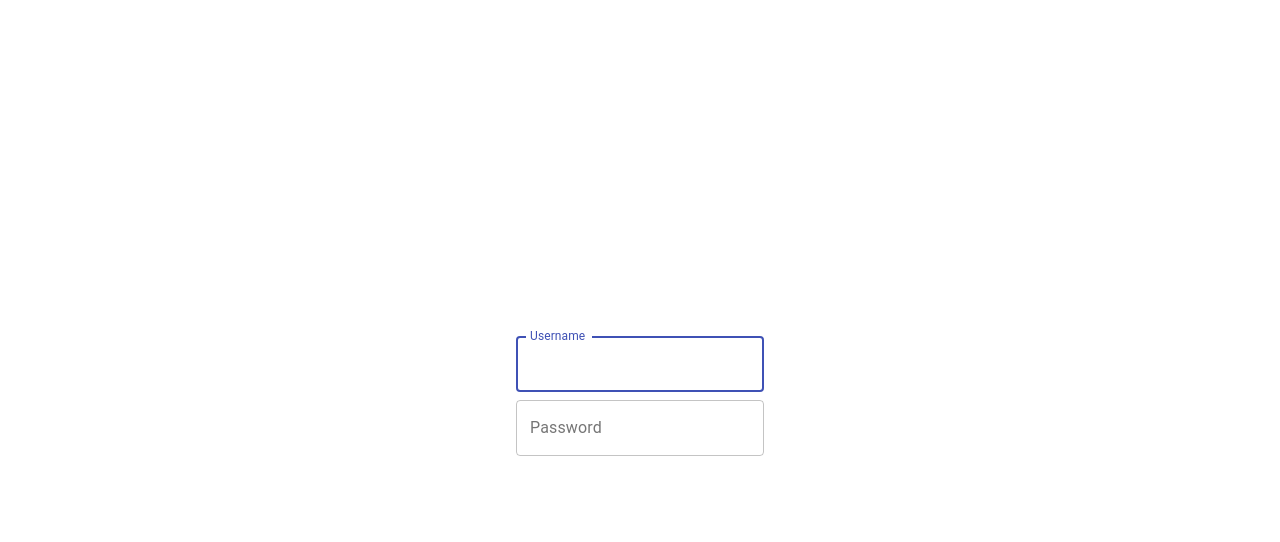
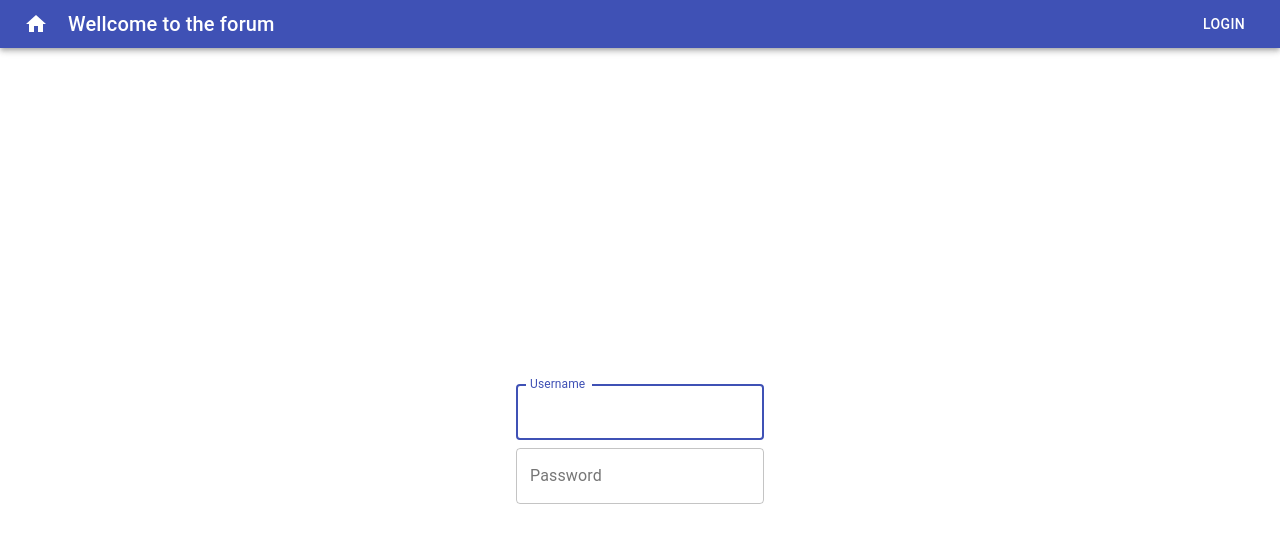
Before and after one commit to Leandrensen/react-generic-crud, a React (Create React App) app: page /login in a window 1280 px wide. Shown: the top 542 px of the page. Built offline with nearby package versions, Linux system fonts and the light colour scheme.

Commit message:
Header created

```diff
--- /dev/null
+++ b/src/components/Globales/Header.jsx
@@ -0,0 +1,45 @@
+import React from 'react';
+import { makeStyles } from '@material-ui/core/styles';
+import AppBar from '@material-ui/core/AppBar';
+import Toolbar from '@material-ui/core/Toolbar';
+import Typography from '@material-ui/core/Typography';
+import Button from '@material-ui/core/Button';
+import IconButton from '@material-ui/core/IconButton';
+import HomeIcon from '@material-ui/icons/Home';
+import { Link } from 'react-router-dom';
+
+const useStyles = makeStyles((theme) => ({
+    root: {
+        flexGrow: 1,
+    },
+    menuButton: {
+        marginRight: theme.spacing(1),
+    },
+    title: {
+        flexGrow: 1,
+    },
+}));
+
+const Header = () => {
+    const classes = useStyles();
+
+    return (
+        <div className={classes.root}>
+            <AppBar position='static'>
+                <Toolbar variant='dense'>
+                    <IconButton edge='start' className={classes.menuButton} color='inherit' aria-label='home'>
+                        <HomeIcon />
+                    </IconButton>
+                    <Typography variant='h6' className={classes.title}>
+                        Wellcome to the forum
+                    </Typography>
+                    <Button component={Link} to={'/login'} color='inherit'>
+                        Login
+                    </Button>
+                </Toolbar>
+            </AppBar>
+        </div>
+    );
+};
+
+export default Header;
--- a/src/routes.js
+++ b/src/routes.js
@@ -1,48 +1,19 @@
 import React from 'react';
 import { Switch, Route, Redirect } from 'react-router-dom';
 
-// App Components
-
-// import AppRoles from './components/AppRoles';
-
 // Common Routes
+import Header from './components/Globales/Header';
 import Login from './containers/Login';
 import Page404 from './containers/Page404';
 
-///////
-import { Link } from 'react-router-dom';
-import { Button } from '@material-ui/core';
-
-const PageOne = () => {
-    return (
-        <div>
-            <span>Page One</span>
-            <Link to='/pagetwo'>
-                <Button>To Page Two</Button>
-            </Link>
-        </div>
-    );
-};
-
-const PageTwo = () => {
-    return (
-        <div>
-            <span>Page One</span>
-            <Link to='/'>
-                <Button>To Page One</Button>
-            </Link>
-        </div>
-    );
-};
-///////
-
 const Routes = () => (
-    <Switch>
-        <Route path='/login' component={Login} exact />
-        <Route path='/' component={PageOne} exact />
-        <Route path='/pagetwo' component={PageTwo} exact />
-        <Route component={Page404} />
-    </Switch>
+    <>
+        <Header />
+        <Switch>
+            <Route path='/login' component={Login} exact />
+            <Route component={Page404} />
+        </Switch>
+    </>
 );
 
 export default Routes;
```
